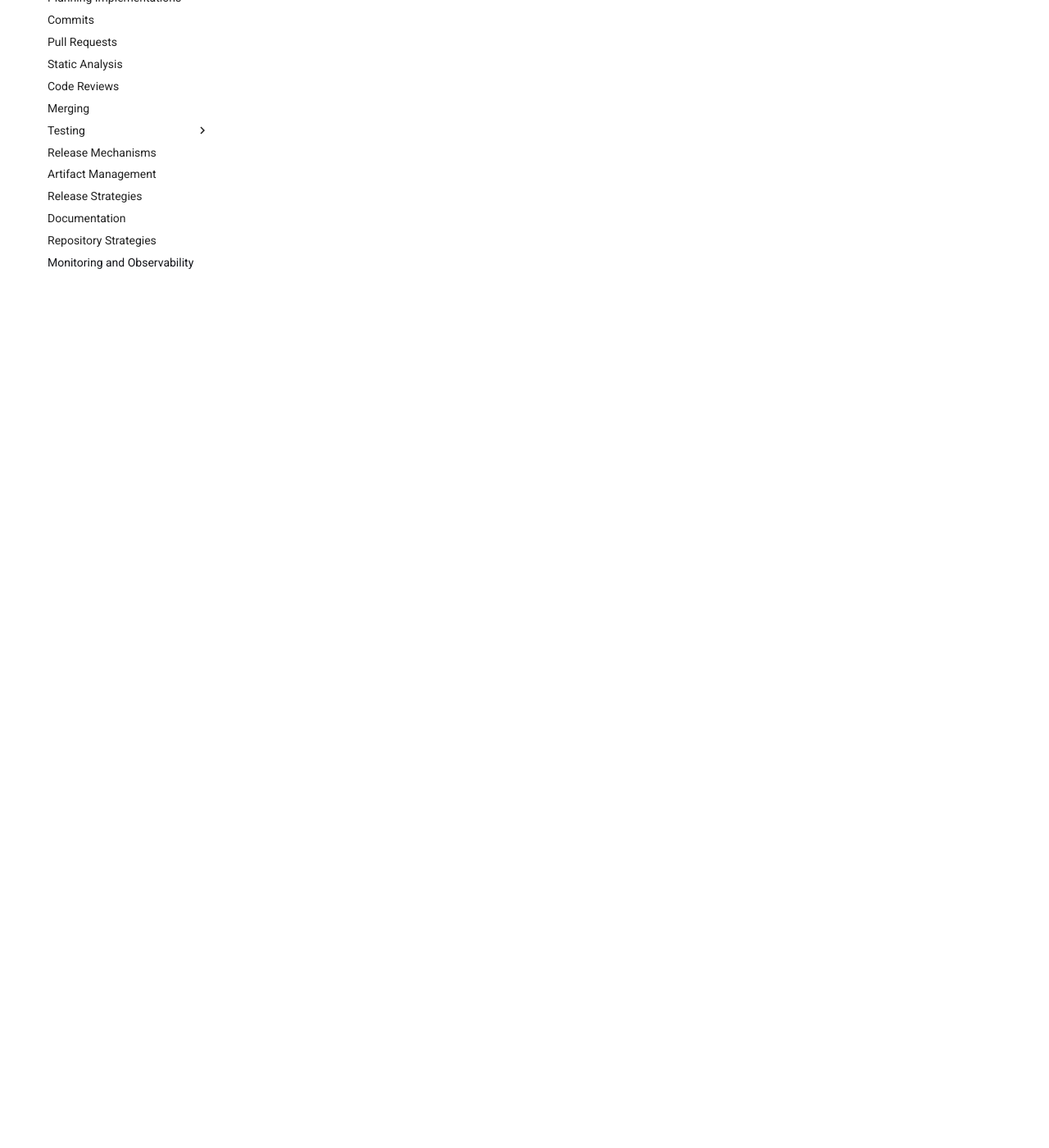
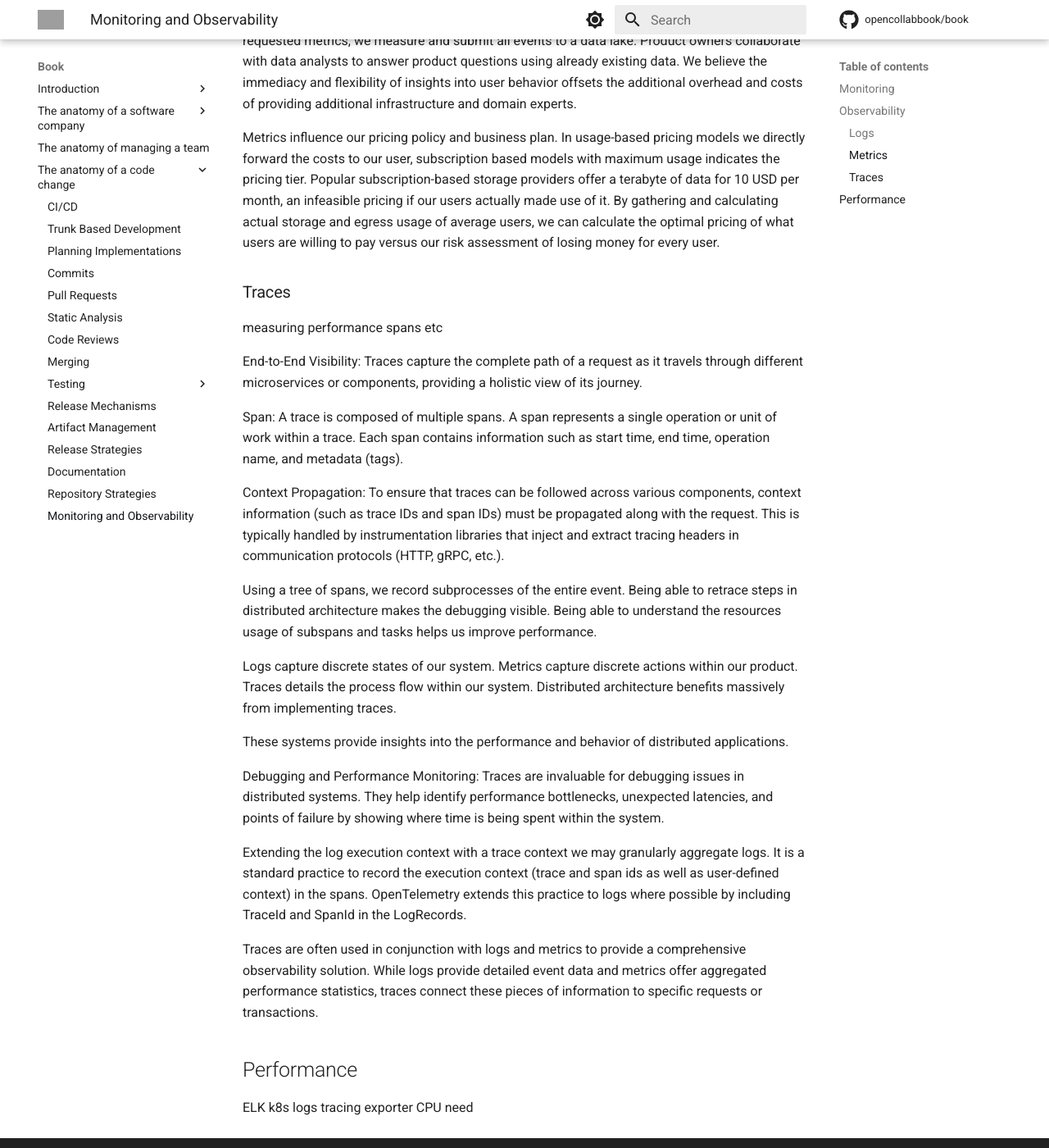
Before and after one commit to engineering-collaboration/book, an MkDocs documentation site: the page built from docs/book/anatomy-of-a-code-change/monitoring-and-observability.md, in a window 1280 px wide and 1400 px high, scrolled down 3824 px. Shown: the whole window at 82% size. Built offline with MkDocs 1.6.1 and Material for MkDocs 9.7.7, drawn with Linux system fonts in a browser that asks for light colours; comment, search, counter and statistics services are not loaded; some of the changed text lies outside the part shown; grey boxes are pictures that could not be loaded.

Commit message:
Edit introduction

```diff
--- a/docs/book/anatomy-of-a-code-change/monitoring-and-observability.md
+++ b/docs/book/anatomy-of-a-code-change/monitoring-and-observability.md
@@ -1,6 +1,10 @@
 # Monitoring and Observability
 
-Our organization's competitiveness depends on our ability to react quickly to market demands. To that point, we have covered practices for testing changes, validating preview builds, and delivering updates responsibly. To understand the current market demands and plan future changes to our software, we need a way to gather information of our services in production.
+Market competitiveness relies on two foundational aspects, understanding market demands, and being able to react on those with little delay. The majority of this book deals with the second topic. We covered the need for autonomous delivery practices for teams and applicable strategies of testing changes, validating preview builds, and delivering updates quickly yet responsibly.
+
+The topic of understanding - or downright predicting - the current market demands combines empirical market research, heuristic feedback loops, and data-driven product decisions. Only starting from a solid base of a secure, stable, and responsive application, may we start the prophetic process of building towards organizational growth.
+
+Via monitoring and observability we gather information about our software in production. Implementing strategic monitoring and observability allows us to react to errors, analyze system performance, enhance our customer's journeys and evaluate feature acceptance. Armed with this information, we make meaningful decisions for our future development.
 
 ## Monitoring
 
@@ -28,7 +32,17 @@ Logs are a collection of information serialized as human readable text, that pro
 
 Logging data models offer metadata and context for the readable message output. *OpenTelemetry* supplies a standardized schema for a broad spectrum of shared fields. For product specific features we extend the schema with our necessary fields.
 
-For interoperability, we print our logs in a standardized parsable format, typically json. For distributed services reading the logs directly from the providing source proves impossible. Log aggregation. request id and hop counter additional to time
+For interoperability, we print our logs in a standardized parsable format, typically json. For distributed services reading the logs directly from the providing source proves impossible. Log aggregation. request id and hop counter additional to time or hard reference to trace.
+
+Log Correlation. Logs can be correlated with the rest of observability data in a few dimensions.
+
+By the time of execution. Logs, traces and metrics can record the moment of time or the range of time the execution took place. This is the most basic form of correlation.
+
+By the execution context, RequestId. This allows to directly correlate logs and traces that correspond to the same execution context. It also allows to correlate logs from different components of a distributed system that participated in the particular request execution.
+
+By the origin of the telemetry, also known as the Resource context. OpenTelemetry traces and metrics contain information about the Resource they come from. We extend this practice to logs by including the Resource in LogRecords.
+
+These 3 correlations can be the foundation of powerful navigational, filtering, querying and analytical capabilities. OpenTelemetry aims to record and collects logs in a manner that enables such correlations.
 
 Severity levels of log entries indicate the gravity of the stored information. The *OpenTelemetry* data model defines the following events, ordered in ascending severity.
 
@@ -66,3 +80,29 @@ Metrics influence our pricing policy and business plan. In usage-based pricing m
 ### Traces
 
 measuring performance spans etc
+
+End-to-End Visibility: Traces capture the complete path of a request as it travels through different microservices or components, providing a holistic view of its journey.
+
+Span: A trace is composed of multiple spans. A span represents a single operation or unit of work within a trace. Each span contains information such as start time, end time, operation name, and metadata (tags).
+
+Context Propagation: To ensure that traces can be followed across various components, context information (such as trace IDs and span IDs) must be propagated along with the request. This is typically handled by instrumentation libraries that inject and extract tracing headers in communication protocols (HTTP, gRPC, etc.).
+
+Using a tree of spans, we record subprocesses of the entire event. Being able to retrace steps in distributed architecture makes the debugging visible. Being able to understand the resources usage of subspans and tasks helps us improve performance.
+
+Logs capture discrete states of our system. Metrics capture discrete actions within our product. Traces details the process flow within our system. Distributed architecture benefits massively from implementing traces.
+
+These systems provide insights into the performance and behavior of distributed applications.
+
+Debugging and Performance Monitoring: Traces are invaluable for debugging issues in distributed systems. They help identify performance bottlenecks, unexpected latencies, and points of failure by showing where time is being spent within the system.
+
+Extending the log execution context with a trace context we may granularly aggregate logs. It is a standard practice to record the execution context (trace and span ids as well as user-defined context) in the spans. OpenTelemetry extends this practice to logs where possible by including TraceId and SpanId in the LogRecords.
+
+Traces are often used in conjunction with logs and metrics to provide a comprehensive observability solution. While logs provide detailed event data and metrics offer aggregated performance statistics, traces connect these pieces of information to specific requests or transactions.
+
+## Performance
+
+ELK k8s
+logs
+tracing
+exporter
+CPU need
```
